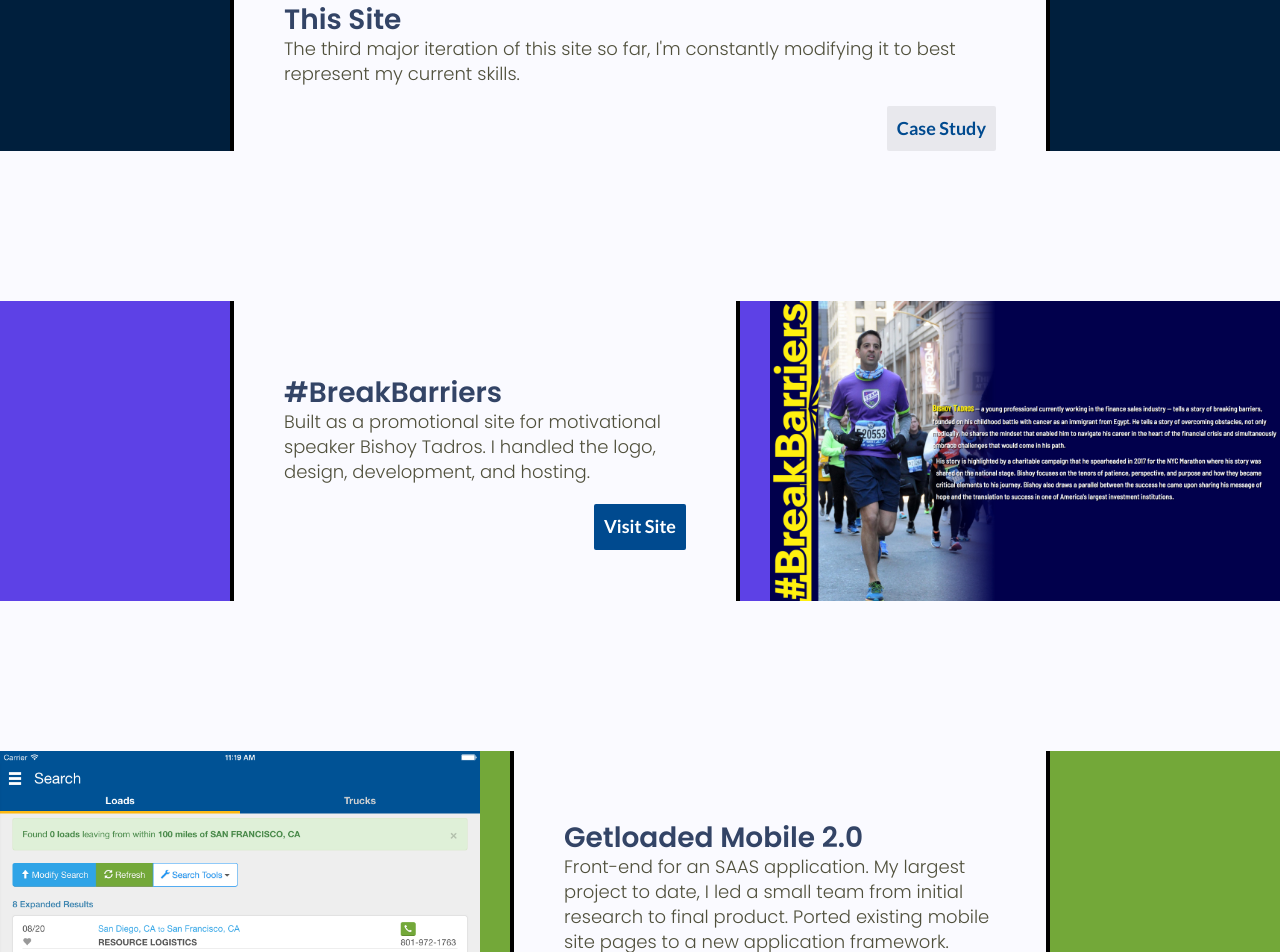
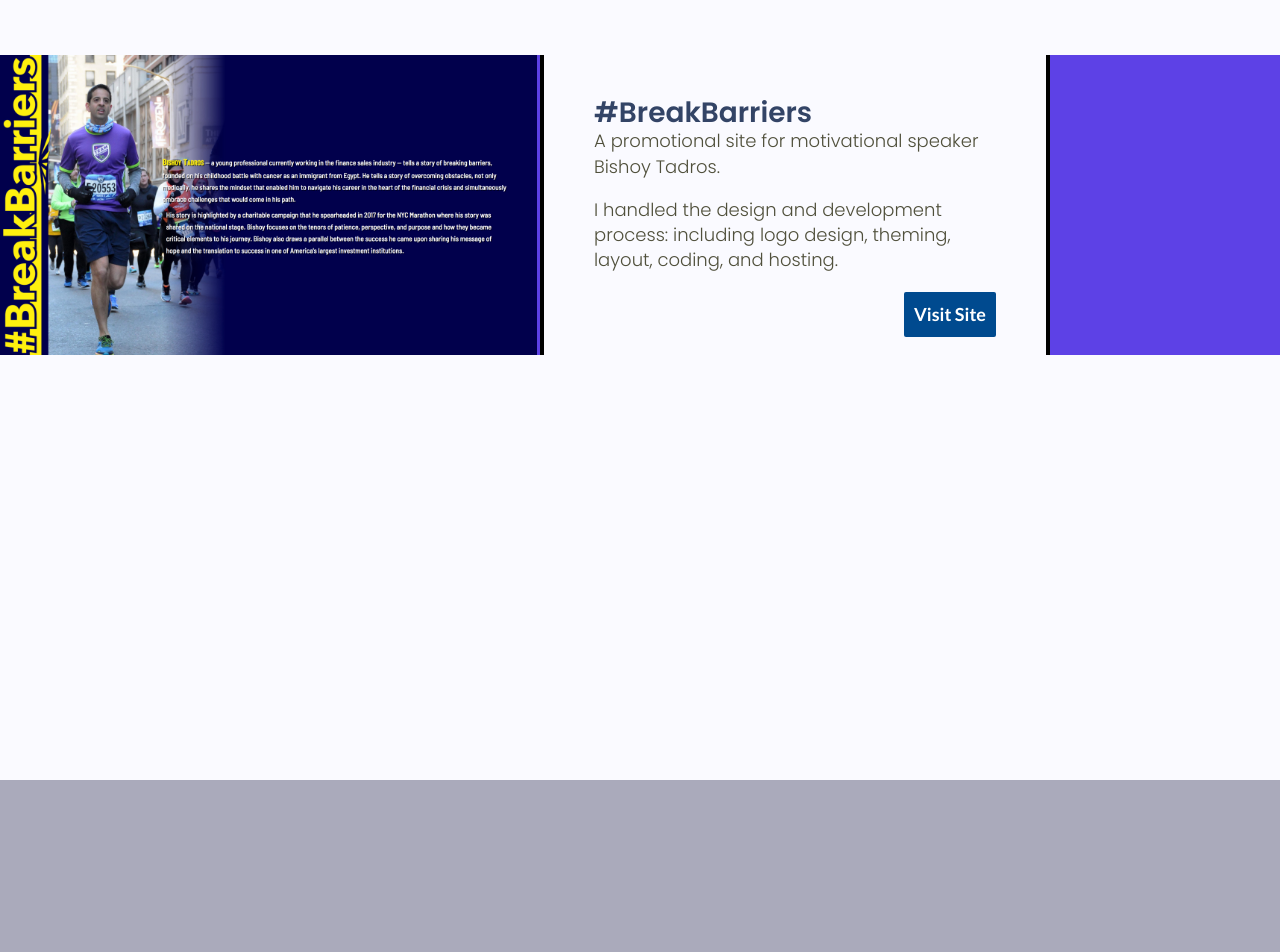
Before and after one commit to GalanCM/Portfolio, a Vue app: page /portfolio in a window 1280 px wide. Shown: the part 80-1032 px from the top of the page. After the commit the page ends 860 px from the top, so only its background shows below. Built offline with nearby package versions, Linux system fonts and the light colour scheme.

Commit message:
Rewrite code samples and portfolio text…
And fixed relate layout issues.

```diff
--- a/src/components/project_item.vue
+++ b/src/components/project_item.vue
@@ -41,7 +41,7 @@
 
     @media (max-width: 839px) {
       height: 22vh;
-      margin: 0 20px !important;
+      margin: 6px 20px !important;
     }
   }
 
--- a/src/components/projects.vue
+++ b/src/components/projects.vue
@@ -1,7 +1,6 @@
 <template>
   <section>
     <!-- <h1>Portfolio</h1> -->
-
     <svg height="3" width="100%">
       <line x1="0" y1="1px" x2="100%" y2="1px" stroke-width="2px" stroke="rgb(12, 27, 42)"></line>
     </svg>
@@ -15,7 +14,7 @@
     </div>
 
     <transition name="page-fade">
-      <router-view class="router-wrapper" />
+      <router-view class="router-wrapper"/>
     </transition>
   </section>
 </template>
@@ -24,10 +23,6 @@
 section {
   width: 100%;
   background-color: rgb(250, 250, 255);
-
-  @media (max-width: 1024px) and (orientation: portrait) {
-    margin-top: 10px;
-  }
 }
 
 h1 {
@@ -151,13 +146,11 @@ svg {
 
 .panel {
   width: 100vw;
+  min-height: 100vh;
   padding: 60px 0 0;
   float: left;
 
   @media (max-width: 1024px) {
-    margin-top: 0;
-  }
-  @media (max-width: 1024px) and (orientation: portrait) {
     margin-top: 0;
   }
 
@@ -168,6 +161,21 @@ svg {
 
 .portfolio-item {
   margin: 0 0 150px;
+
+  &:first-child {
+    margin-top: 75px;
+
+    @media (max-width: 839px) {
+      margin-top: 25px;
+    }
+  }
+  &:last-child {
+    margin-bottom: 75px;
+
+    @media (max-width: 839px) {
+      margin-bottom: 25px;
+    }
+  }
 
   @media (max-width: 839px) {
     margin: 0 0 50px;
--- a/src/views/CodeSamples.vue
+++ b/src/views/CodeSamples.vue
@@ -19,7 +19,7 @@ export default Vue.extend({
           image: "screenshots/emotions-ltd.png",
           video: null,
           title: "Emotions Ltd.",
-          tagline: `A whimsical eCommerce app. <b>[WIP]</b><div class="tech"><b>Front-end:</b> Vue, <b>Back-end:</b> Serverless & Stripe</div>`
+          tagline: `A whimsical eCommerce site with a complete checkout process. <b>[WIP]</b><div class="tech"><b>Front-end:</b> Vue, <b>Back-end:</b> Serverless & Stripe</div>`
         },
         {
           color: "#0061ac",
@@ -29,18 +29,18 @@ export default Vue.extend({
           image: "screenshots/errand.png",
           video: null,
           title: "Errand",
-          tagline: `A web application with data shared across many components. <b>[WIP]</b><div class="tech"><b>Front-end:</b> Vue, <b>Back-end:</b> <i>TBD</i></div>`
-        },
-        {
-          color: "#820a0a",
-          siteUrl: "https://www.galan-montgomery.com/miniblog/",
-          caseStudyUrl: null,
-          repoUrl: "https://github.com/GalanCM/Miniblog",
-          image: "screenshots/miniblog.png",
-          video: null,
-          title: "Miniblog",
-          tagline: `A simple static blog site.<div class="tech"><b>Front-end:</b> React</div>`
+          tagline: `A task manager application with global data management. <b>[WIP]</b><div class="tech"><b>Front-end:</b> Vue, <b>Back-end:</b> <i>TBD</i></div>`
         }
+        // {
+        //   color: "#820a0a",
+        //   siteUrl: "https://www.galan-montgomery.com/miniblog/",
+        //   caseStudyUrl: null,
+        //   repoUrl: "https://github.com/GalanCM/Miniblog",
+        //   image: "screenshots/miniblog.png",
+        //   video: null,
+        //   title: "Miniblog",
+        //   tagline: `A lightweight static blog site.<div class="tech"><b>Front-end:</b> React</div>`
+        // }
       ]
     };
   }
--- a/src/views/Portfolio.vue
+++ b/src/views/Portfolio.vue
@@ -11,17 +11,17 @@ export default Vue.extend({
   data() {
     return {
       sites: [
-        {
-          color: "#001f3d",
-          siteUrl: null,
-          caseStudyUrl: "/case_studies/portfolio",
-          repoUrl: null,
-          image: null,
-          video: null,
-          title: "This Site",
-          tagline:
-            "The third major iteration of this site so far, I'm constantly modifying it to best represent my current skills."
-        },
+        // {
+        //   color: "#001f3d",
+        //   siteUrl: null,
+        //   caseStudyUrl: "/case_studies/portfolio",
+        //   repoUrl: null,
+        //   image: null,
+        //   video: null,
+        //   title: "This Site",
+        //   tagline:
+        //     "The third major iteration of this site so far, I'm constantly modifying it to best represent my current skills."
+        // },
         {
           color: "#5d41e6",
           siteUrl: "https://hashtagbreakbarriers.com/",
@@ -31,19 +31,19 @@ export default Vue.extend({
           video: null,
           title: "#BreakBarriers",
           tagline:
-            "Built as a promotional site for motivational speaker Bishoy Tadros. I handled the logo, design, development, and hosting."
-        },
-        {
-          color: "#73a839",
-          siteUrl: null,
-          caseStudyUrl: null,
-          repoUrl: null,
-          image: "getloaded-mobile.png",
-          video: null,
-          title: "Getloaded Mobile 2.0",
-          tagline:
-            "Front-end for an SAAS application. My largest project to date, I led a small team from initial research to final product. Ported existing mobile site pages to a new application framework."
+            "<p>A promotional site for motivational speaker Bishoy Tadros.</p><p>I handled the design and development process: including logo design, theming, layout, coding, and hosting.</p>"
         }
+        // {
+        //   color: "#73a839",
+        //   siteUrl: null,
+        //   caseStudyUrl: null,
+        //   repoUrl: null,
+        //   image: "getloaded-mobile.png",
+        //   video: null,
+        //   title: "Getloaded Mobile 2.0",
+        //   tagline:
+        //     "Front-end for an SAAS application. My largest project to date, I led a small team from initial research to final product. Ported existing mobile site pages to a new application framework."
+        // }
       ]
     };
   }
```
